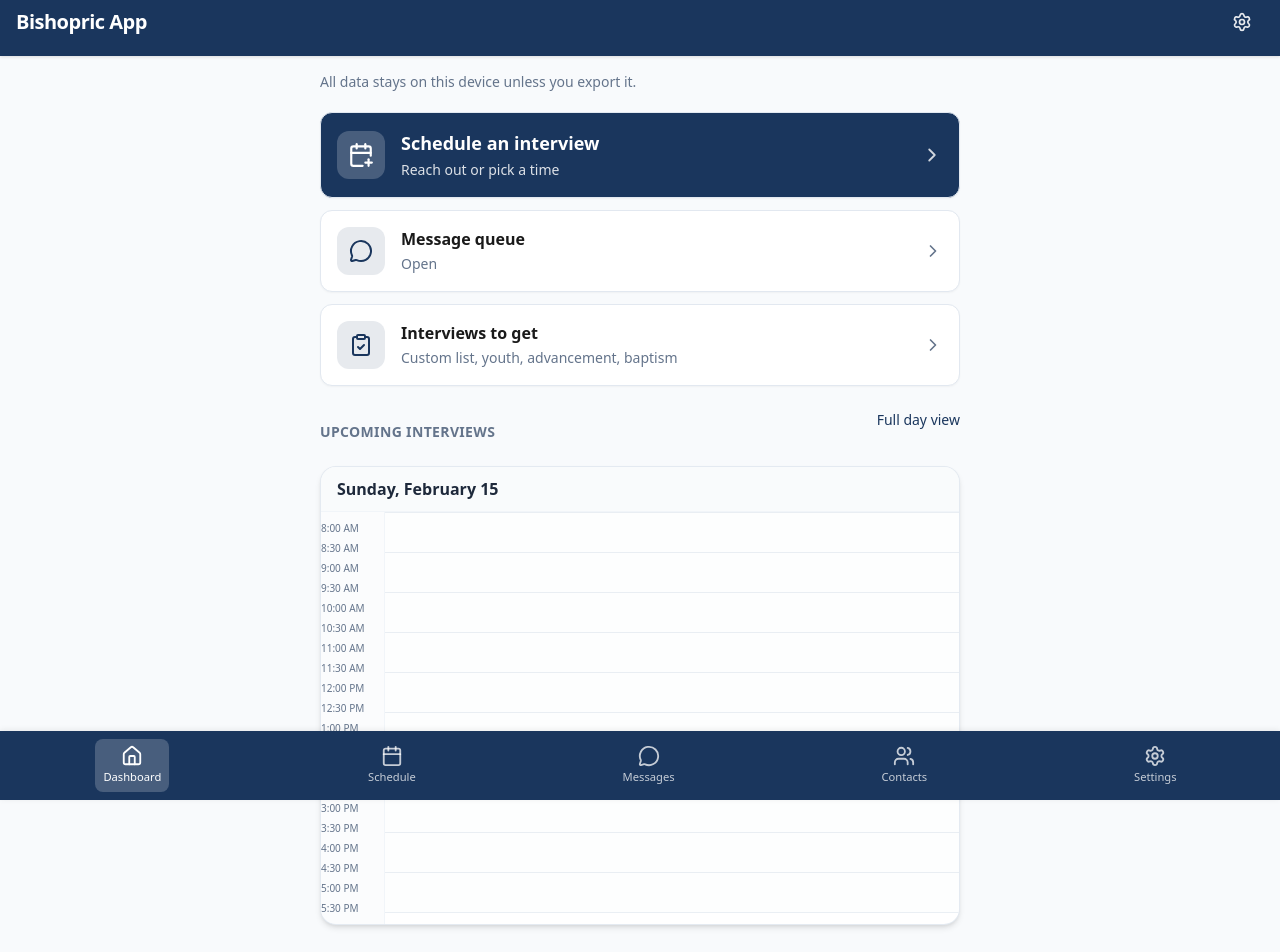
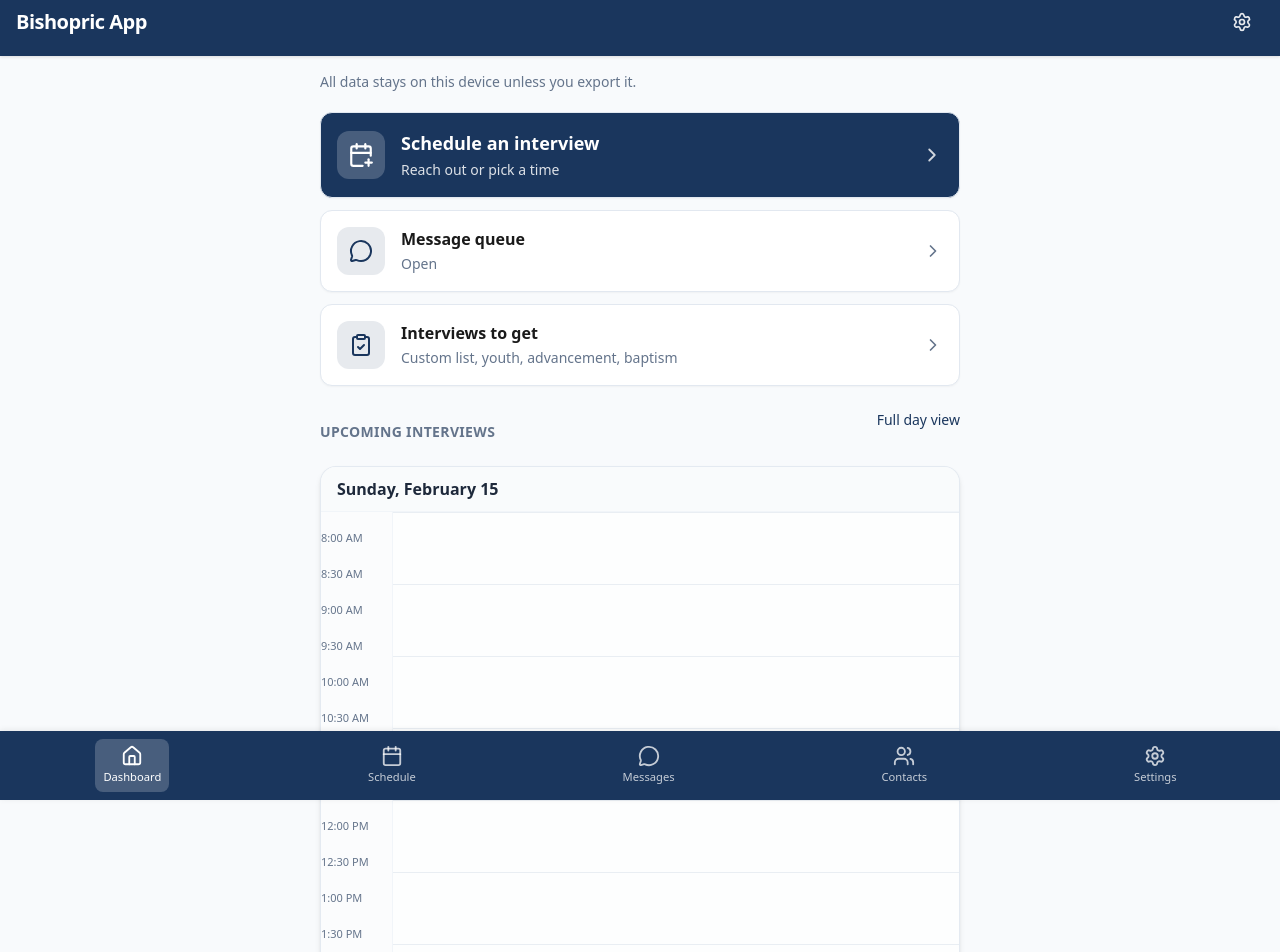
Before and after one commit to tkdlax/BishopricApp, a React (Vite) app: page / in a window 1280 px wide. Shown: the top 952 px of the page. Built offline with nearby package versions, Linux system fonts and the light colour scheme.

Commit message:
updating calendar spacing

```diff
--- a/src/pages/Dashboard.tsx
+++ b/src/pages/Dashboard.tsx
@@ -25,6 +25,7 @@ const DEFAULT_TEMPLATE_ID = 'schedule-monthly-sunday';
 const DAY_START = 8 * 60;
 const DAY_END = 18 * 60;
 const TOTAL_MINUTES = DAY_END - DAY_START;
+const SLOT_HEIGHT = 36; /* px per 30-min row; keep in sync with DayView */
 
 type DayEvent =
   | { type: 'appointment'; id: string; personId?: string; personName?: string; start: number; end: number; label: string }
@@ -172,15 +173,15 @@ export function Dashboard() {
           <div className="px-4 py-2.5 border-b border-slate-100 bg-slate-50/80">
             <p className="text-base font-semibold text-slate-800 m-0">{formatLongDate(upcomingSun)}</p>
           </div>
-          <div className="flex min-h-[200px]">
-            <div className="w-[4rem] shrink-0 border-r border-slate-100 bg-slate-50/50 py-1.5 pr-1">
+          <div className="flex min-h-[280px]">
+            <div className="w-[4.5rem] shrink-0 border-r border-slate-100 bg-slate-50/50 py-2 pr-1">
               {timeSlots.map((m) => (
-                <div key={m} className="text-[10px] text-slate-500 font-medium tabular-nums leading-5 h-5" style={{ height: 20 }}>
+                <div key={m} className="text-[11px] text-slate-500 font-medium tabular-nums flex items-center" style={{ height: SLOT_HEIGHT }}>
                   {formatTimeAmPm(m)}
                 </div>
               ))}
             </div>
-            <div className="flex-1 relative bg-slate-50/30" style={{ height: Math.max(timeSlots.length * 20, 200) }}>
+            <div className="flex-1 relative bg-slate-50/30" style={{ height: Math.max(timeSlots.length * SLOT_HEIGHT, 280) }}>
               {Array.from({ length: (DAY_END - DAY_START) / 60 + 1 }, (_, i) => (
                 <div
                   key={`h-${i}`}
@@ -217,9 +218,9 @@ export function Dashboard() {
                     style={{
                       top: `${topPct}%`,
                       height: `${Math.max(heightPct, 3)}%`,
-                      minHeight: 20,
-                      left: `calc(${leftPct}% + 4px)`,
-                      width: `calc(${widthPct}% - ${4 + gap}px)`,
+                      minHeight: 32,
+                      left: `calc(${leftPct}% + 6px)`,
+                      width: `calc(${widthPct}% - ${6 + gap}px)`,
                       backgroundColor: isAppointment ? '#eef2ff' : isBlock ? '#ecfdf5' : '#f8fafc',
                       borderColor: isAppointment ? '#c7d2fe' : isBlock ? '#a7f3d0' : '#e2e8f0',
                       borderLeftWidth: '3px',
@@ -227,11 +228,11 @@ export function Dashboard() {
                     }}
                   >
                     {ev.type === 'appointment' ? (
-                      <Link to={`/appointment/${ev.id}`} className="block p-1.5 truncate no-underline text-inherit text-xs font-medium text-slate-800">
+                      <Link to={`/appointment/${ev.id}`} className="block p-2 truncate no-underline text-inherit text-[13px] font-medium text-slate-800">
                         {formatTimeAmPm(ev.start)} – {ev.label}
                       </Link>
                     ) : (
-                      <div className="p-1.5 truncate text-xs font-medium text-slate-700">{formatTimeAmPm(ev.start)} – {ev.label}</div>
+                      <div className="p-2 truncate text-[13px] font-medium text-slate-700">{formatTimeAmPm(ev.start)} – {ev.label}</div>
                     )}
                   </div>
                 );
--- a/src/pages/DayView.tsx
+++ b/src/pages/DayView.tsx
@@ -22,6 +22,7 @@ const INTERVIEW_KIND = REACH_OUT_INTERVIEW_TYPES[0]?.type ?? 'temple_recommend';
 const DAY_START = 8 * 60;
 const DAY_END = 18 * 60;
 const TOTAL_MINUTES = DAY_END - DAY_START;
+const SLOT_HEIGHT = 36; /* px per 30-min row; same value used in Dashboard calendar */
 const DEFAULT_TEMPLATE_ID = 'schedule-monthly-sunday';
 
 type DayEvent =
@@ -219,15 +220,15 @@ export function DayView() {
               </button>
             </div>
           </div>
-          <div className="flex min-h-[320px]">
+          <div className="flex min-h-[400px]">
             <div className="w-[4.5rem] shrink-0 border-r border-slate-100 bg-slate-50/50 py-2 pr-1">
               {timeSlots.map((m) => (
-                <div key={m} className="text-[11px] text-slate-500 font-medium tabular-nums leading-6 h-6" style={{ height: 24 }}>
+                <div key={m} className="text-[11px] text-slate-500 font-medium tabular-nums flex items-center" style={{ height: SLOT_HEIGHT }}>
                   {formatTimeAmPm(m)}
                 </div>
               ))}
             </div>
-            <div className="flex-1 relative bg-slate-50/30" style={{ height: timeSlots.length * 24, minHeight: 320 }}>
+            <div className="flex-1 relative bg-slate-50/30" style={{ height: timeSlots.length * SLOT_HEIGHT, minHeight: 400 }}>
               {/* Hour grid lines */}
               {Array.from({ length: (DAY_END - DAY_START) / 60 + 1 }, (_, i) => (
                 <div
@@ -266,7 +267,7 @@ export function DayView() {
                     style={{
                       top: `${topPct}%`,
                       height: `${Math.max(heightPct, 4)}%`,
-                      minHeight: 26,
+                      minHeight: 32,
                       left: `calc(${leftPct}% + 6px)`,
                       width: `calc(${widthPct}% - ${6 + gap}px)`,
                       backgroundColor: isAppointment ? '#eef2ff' : isBlock ? '#ecfdf5' : '#f8fafc',
```
